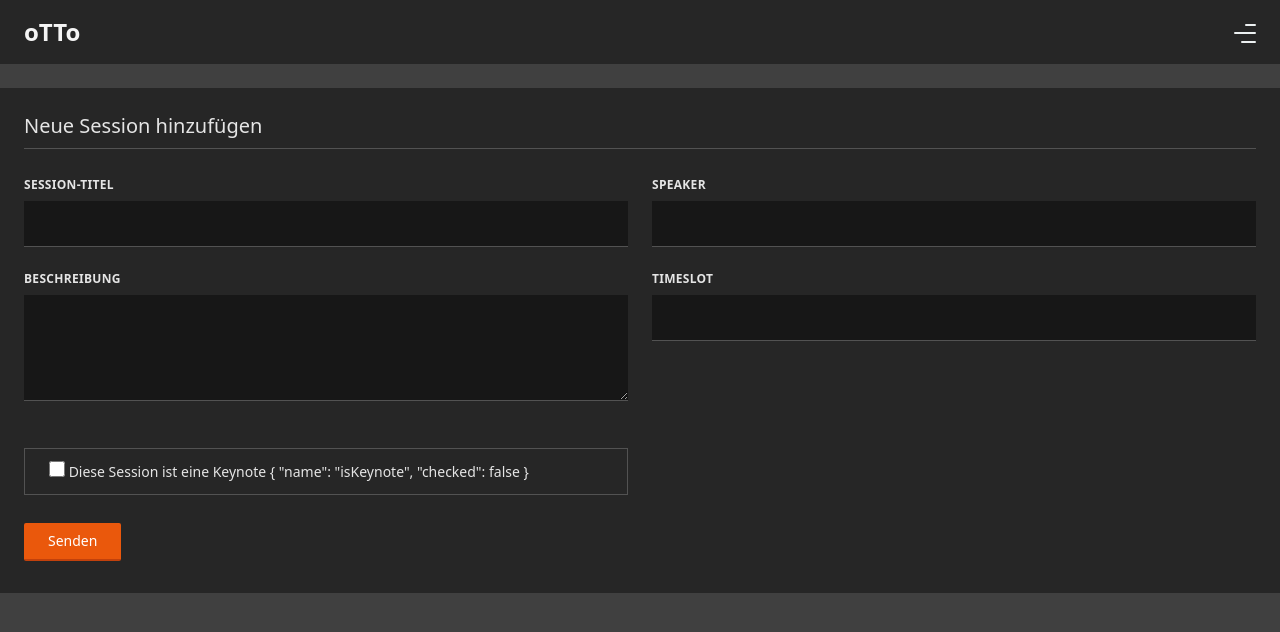
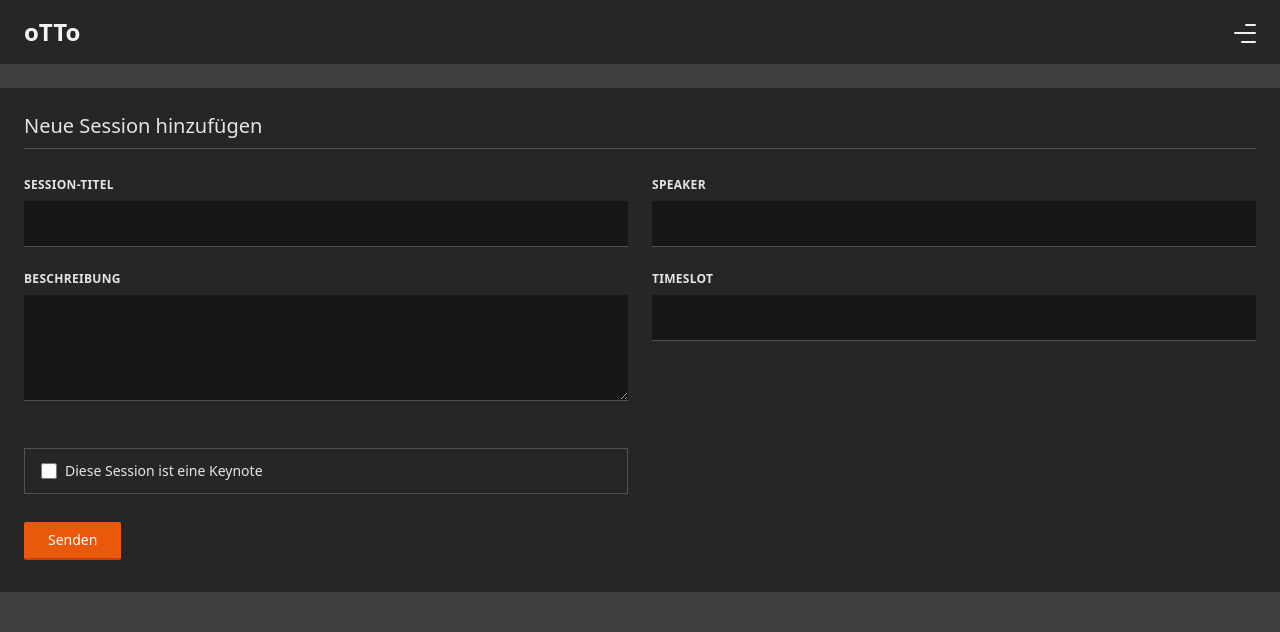
Before and after one commit to mayflower/oTTo, a Vue app in the folder packages/frontend/: page /addSession in a window 1280 px wide. Shown: the top 632 px of the page. Built offline with nearby package versions, Linux system fonts and the light colour scheme.

Commit message:
add checkbox component

```diff
--- a/packages/frontend/src/components/CheckboxComponent.vue
+++ b/packages/frontend/src/components/CheckboxComponent.vue
@@ -1,8 +1,8 @@
 <template>
   <div class="w-full md:w-1/2 px-3 pb-4 md:mt-[23px]">
-    <div class="flex items-center pl-4 border border-neutral-600 hover:cursor-pointer">
+    <div class="flex items-center pl-2 border border-neutral-600 hover:cursor-pointer">
       <Field
-        v-slot="{ field, value }"
+        v-slot="{ field }"
         :name="fieldName"
         type="checkbox"
         :value="true"
@@ -10,7 +10,7 @@
       >
         <label
           :for="fieldName"
-          class="w-full py-3 ml-2 text-sm text-neutral-200 hover:cursor-pointer"
+          class="w-full flex items-center py-3 ml-2 text-sm text-neutral-200 hover:cursor-pointer"
         >
           <input
             :id="fieldName"
@@ -18,9 +18,11 @@
             v-bind="field"
             :value="true"
             :checked="false"
-            class="w-4 h-4 bg-neutral-100 border-gray-300 rounded accent-orange-600 hover:cursor-pointer"
+            class="w-4 h-4 mr-2 bg-neutral-100 border-gray-300 rounded accent-orange-600 hover:cursor-pointer"
           />
-          {{ label }} {{ field }} {{ value }}
+          <span>
+            {{ label }}
+          </span>
         </label>
       </Field>
     </div>
```
